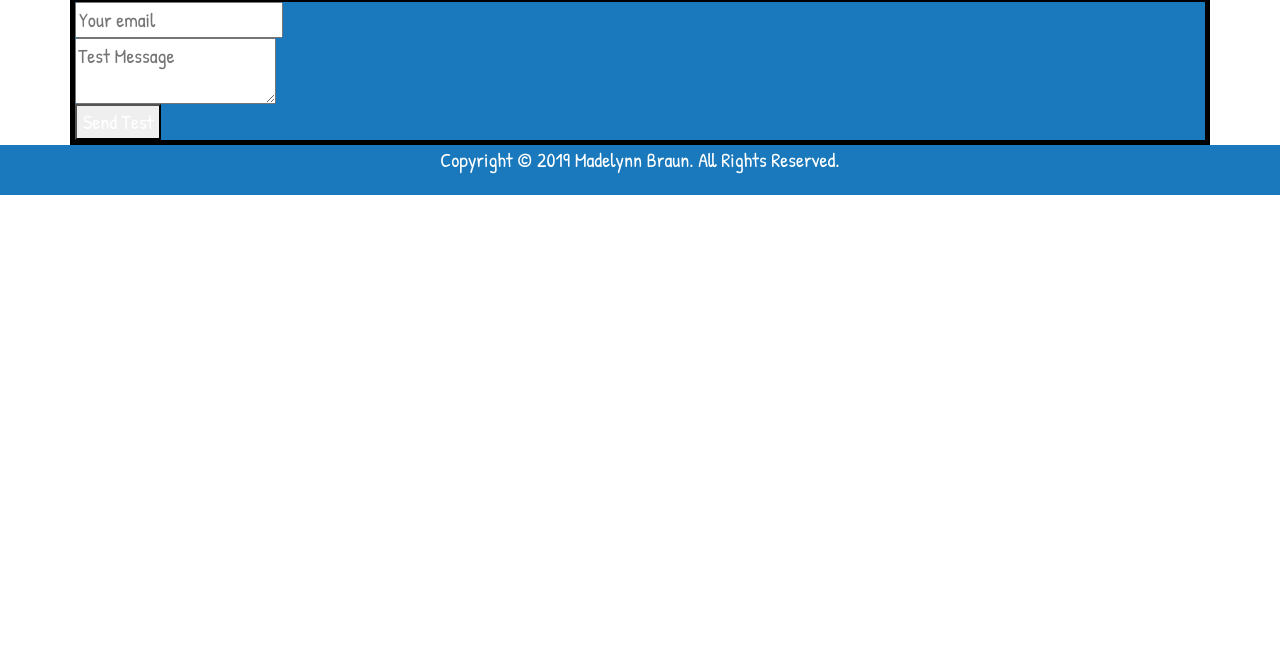
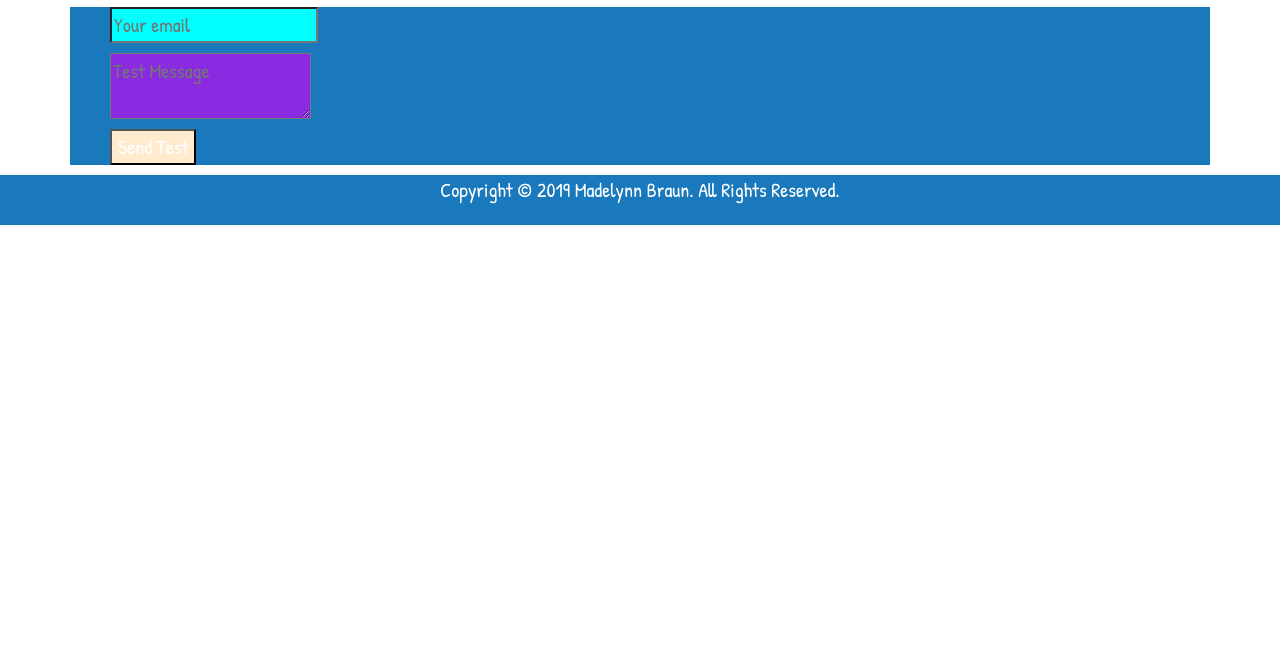
Before and after one commit to Maddy-89/Maddy-89.github.io, a plain HTML site: page contact.html in a window 1280 px wide. Shown: the part 131-800 px from the top of the page. Drawn offline with nearby package versions, Linux system fonts and the light colour scheme.

Commit message:
order of style sheet and form update

```diff
--- a/contact.html
+++ b/contact.html
@@ -10,9 +10,9 @@
 
         <link href="https://fonts.googleapis.com/css?family=Patrick+Hand&display=swap" rel="stylesheet">
         <link rel="stylesheet" href="https://cdnjs.cloudflare.com/ajax/libs/font-awesome/4.7.0/css/font-awesome.min.css">
+        <link rel="stylesheet" href="bootstrap.css">
+        <link rel="stylesheet" href="styles.css">
 
-        <link rel="stylesheet" href="styles.css">
-        <link rel="stylesheet" href="bootstrap.css">
 </head>
 
     <body>
@@ -49,21 +49,21 @@
                 </ul>
             </div>
         </nav>
-            <div class="con">
+
+            <section class="container">
                 <div class="row">
                     <div class="col">
                       <h2 class="sub-h">Contact Me</h2>
                     </div>
-
                 </div>
-            </div>
+              </section>
 
 
-            <section class="container my-form">
-            <form class="" method="POST" action="https://formspree.io/maddx@live.com.au">
-                <input class="row" type="email" name="email" placeholder="Your email">
-                <textarea class="row" name="message" placeholder="Test Message"></textarea>
-                <button class="row" type="submit">Send Test</button>
+            <section class="container">
+            <form class="col" method="POST" action="https://formspree.io/maddx@live.com.au">
+                <input class="row f-input" type="email" name="email" placeholder="Your email">
+                <textarea class="row f-txta" name="message" placeholder="Test Message"></textarea>
+                <button class="row f-button" type="submit">Send Test</button>
               </form>
             </section>
 
--- a/styles.css
+++ b/styles.css
@@ -24,8 +24,22 @@ text-decoration: underline;
 .my-form {
     max-width: 500px;
     max-height: 500px;
-    border: 5px solid black;
+    border: 5px solid white;
+
+  }
+.f-input{
+    background-color: aqua;
+    margin:10px;
 }
+.f-txta{
+    background-color: blueviolet;
+    margin:10px;
+}
+.f-button {
+    background-color: blanchedalmond;
+    margin:10px;
+}
+
 .navbar-collapse.collapse.in {
     display: block!important;
   }
```
Also changed, not shown: index.html (+2 -1 lines), portfolio.html (+2 -2 lines).
